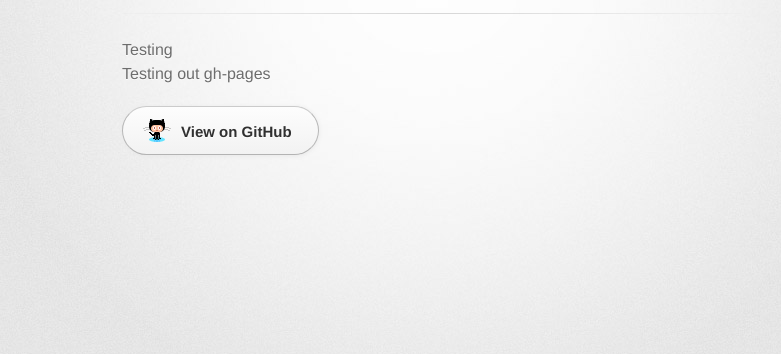
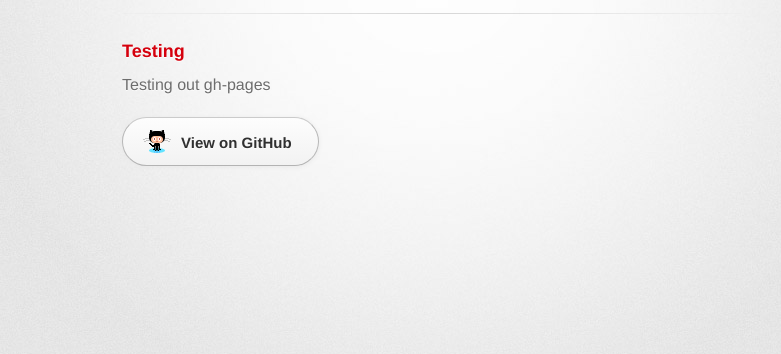
Before and after one commit to kenahrens/nr-utils, a plain HTML site: page index.html in a window 1280 px wide. Shown: the part 160-514 px from the top of the page, without its empty margins (208-989 px from the left). Drawn offline with Linux system fonts and the light colour scheme; a web font is replaced by a local one.

Commit message:
fixing index

```diff
--- a/index.html
+++ b/index.html
@@ -25,9 +25,10 @@
         <hr>
 
         <section id="main_content">
-<a id="testing" class="anchor" href="#testing" aria-hidden="true"><span aria-hidden="true" class="octicon octicon-link"></span></a>Testing</h3>
-
-<p>Testing out gh-pages</p>
+          <h3>
+            <a id="testing" class="anchor" href="#testing" aria-hidden="true"><span aria-hidden="true" class="octicon octicon-link"></span></a>Testing
+          </h3>
+          <p>Testing out gh-pages</p>
         </section>
 
         <section id="downloads" class="clearfix">
```
